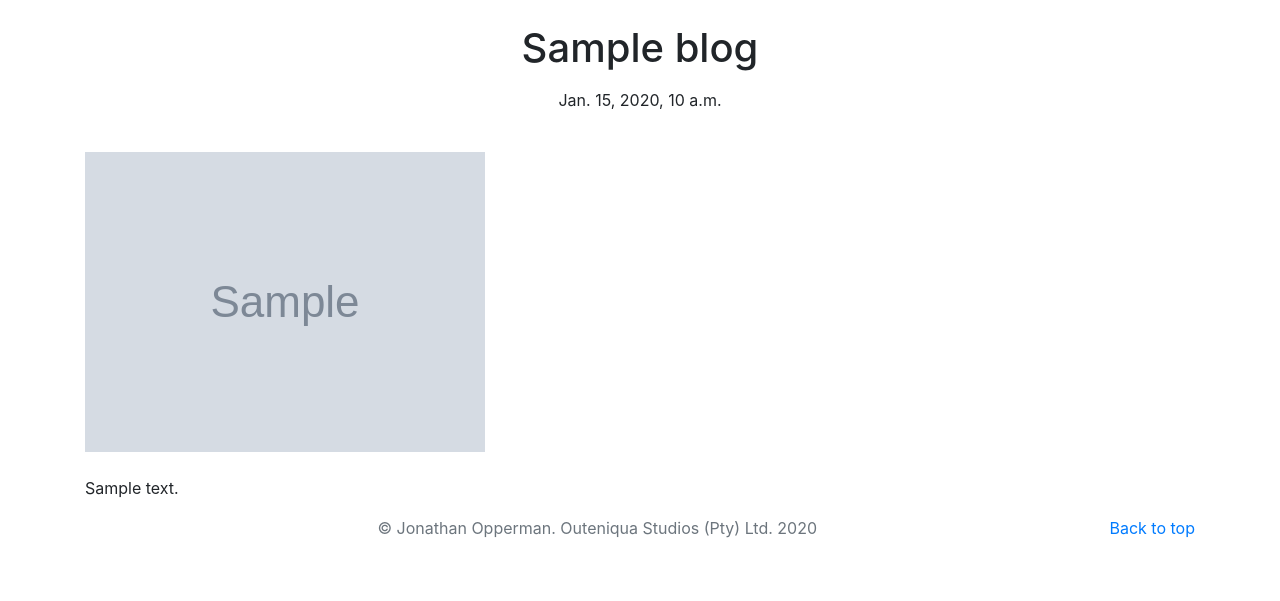
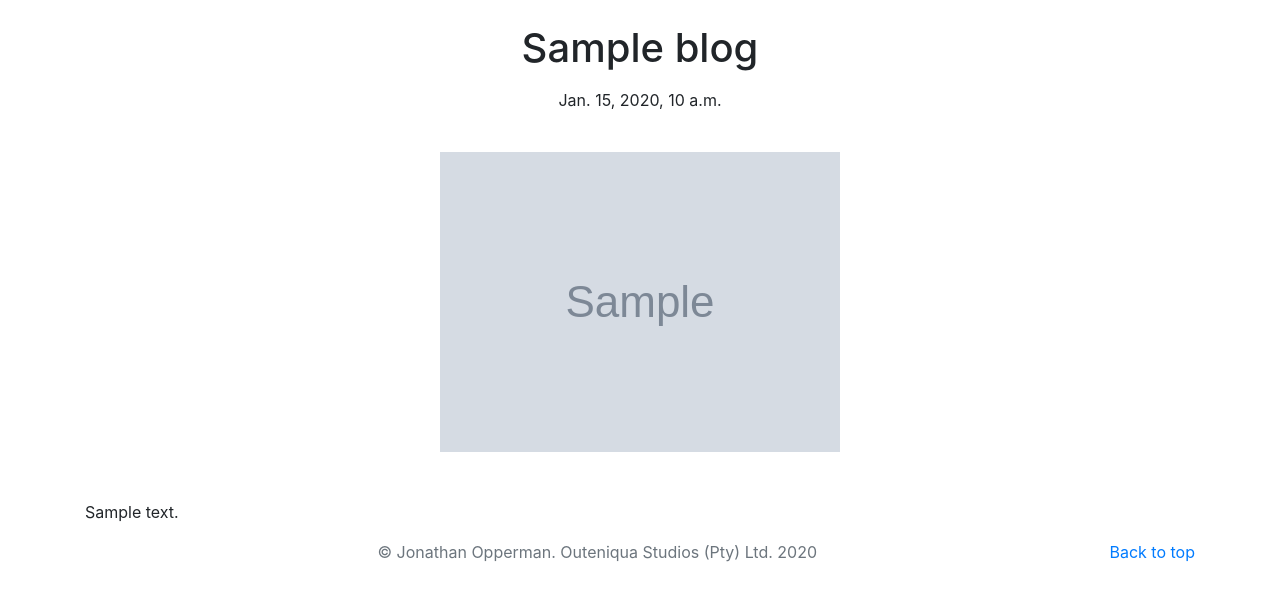
Before and after one commit to jcopperman/jubilant-octo-adventure, a Django app: template blog/templates/blog/detail.html in a window 1280 px wide. Shown: the part 56-657 px from the top of the page. Run offline with Django 3.2, Linux system fonts and the light colour scheme; the template is opened without the code that fills it: most values are stand-ins (such as "Sample title", 1, 10 or a date in 2020); grey boxes marked "Sample" are stand-in pictures; data that the repository does not hold is empty; some libraries are stand-ins or nearby versions.

Commit message:
Centered blog detail images

```diff
--- a/blog/templates/blog/detail.html
+++ b/blog/templates/blog/detail.html
@@ -72,7 +72,9 @@
                         <h1><p class="text-center">{{ blog.title }}</h1></p>
                         <p class ="text-center">{{ blog.pub_date_pretty }}</p>
                         <br />
-                        <img class="img-fluid" src="{{ blog.image.url }}"/>
+                        <div class="text-center">
+                        <img class="img-fluid al"  src="{{ blog.image.url }}"/>
+                        </div>
                         <br />
                         <br />
                         <p>{{ blog.body }}</p>
```
